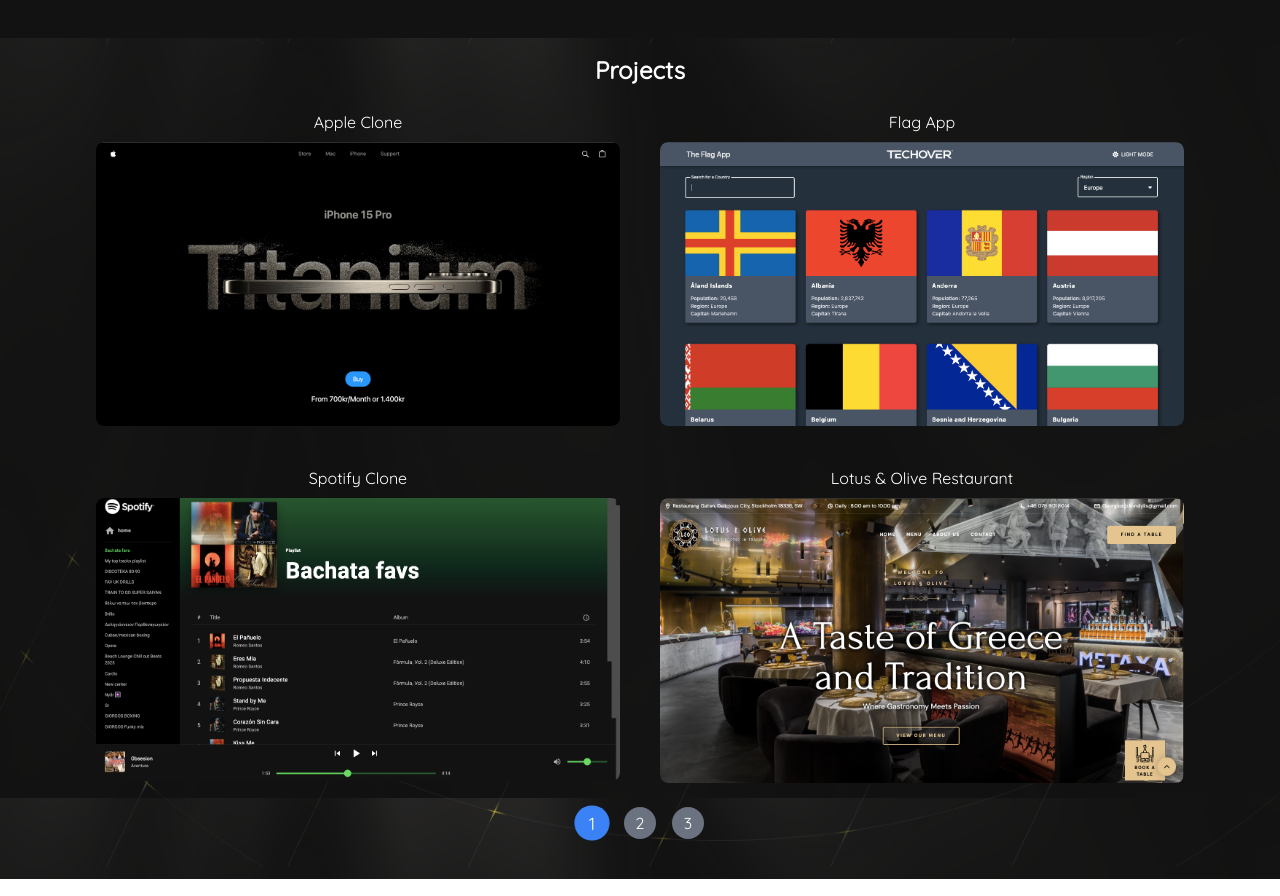
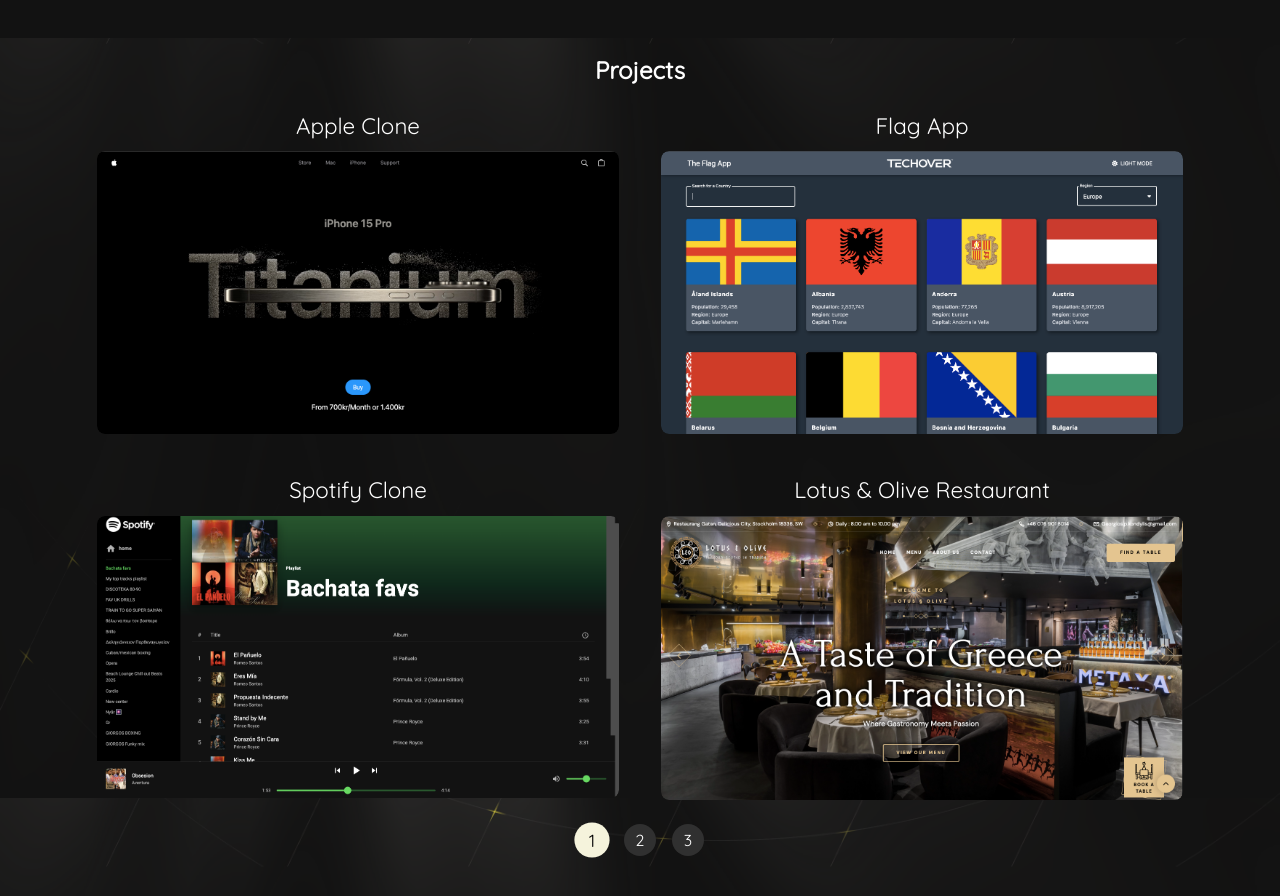
Before and after one commit to georgios-kondylis/React-Portfolio, a React (Vite) app: page / in a window 1280 px wide. Shown: the part 1602-2498 px from the top of the page. Built offline with nearby package versions, Linux system fonts and the light colour scheme.

Commit message:
complete the functionall part in the project section few design changes to do left

```diff
--- a/index.html
+++ b/index.html
@@ -4,7 +4,7 @@
     <meta charset="UTF-8" />
     <link rel="icon" type="image/svg+xml" href="/vite.svg" />
     <meta name="viewport" content="width=device-width, initial-scale=1.0" />
-    <title>Vite + React</title>
+    <title>Georgios</title>
 
     <link rel="stylesheet" href="https://cdnjs.cloudflare.com/ajax/libs/font-awesome/6.0.0-beta3/css/all.min.css">
 
--- a/src/App.jsx
+++ b/src/App.jsx
@@ -57,7 +57,6 @@
                 textColor2={textColor2}
                 toggleSideNav={toggleSideNav} />}
           />
-
         </Routes>
       </div>
     </BrowserRouter>
--- a/src/components/Projects.jsx
+++ b/src/components/Projects.jsx
@@ -1,111 +1,12 @@
 import React, { useState, useEffect } from "react";
-import appleFull from "../assets/Project pics/applebig.png";
-import brainwavefull from "../assets/Project pics/Brainwave.png";
-import spotify from "../assets/Project pics/spotiBig.png";
-import L_O from "../assets/Project pics/lotusOlivePC.png";
-import flagapp from "../assets/Project pics/flagsPC.png";
-import pong from "../assets/Project pics/pong2.mp4";
-import snake from "../assets/Project pics/snake.mp4";
-import klarna from "../assets/Project pics/Klarna.jpg";
-import passGen from "../assets/Project pics/Linkedin-pw-gen-v2.jpg";
-import passGen2 from "../assets/Project pics/pass2.png";
 
-//-----------------------------------------------------
-import css from "../assets/icons/cssicon.png";
-import html from "../assets/icons/htmlicon.png";
-import js from "../assets/icons/jsicon.png";
-import nextjs from "../assets/icons/nextjsicon.png";
-import react from "../assets/icons/reacticon.png";
-import tailwind from "../assets/icons/tailwindicon.png";
-import node from "../assets/icons/node3.png";
-import expressicon from "../assets/icons/expressicon.png";
-import gsap from "../assets/icons/gsapicon.svg";
-import framermotion from "../assets/icons/framermotionicon.svg";
-import restApi from "../assets/icons/RESTapi.png";
-import threeJS from "../assets/icons/3js.png";
-import MUI from "../assets/icons/MUI.png";
-//-----------------------------------------------------
+import { projects } from "../utils";
 
 const Projects = ({ textColor }) => {
   const [hoveredProject, setHoveredProject] = useState(null);
   const [currentSlide, setCurrentSlide] = useState(0);
   const [projectsPerPage, setProjectsPerPage] = useState(4);
 
-  const projects = [
-    {
-      id: 1,
-      name: "Apple Clone",
-      img: appleFull,
-      repo: 'https://github.com/georgios-kondylis/Spotify_Clone.',
-      skillImages: [react, tailwind, gsap, threeJS],
-      description:
-        "Apple clone is my first project with an interactive 3D model of an iPhone.",
-    },
-    {
-      id: 2,
-      name: "Flag App",
-      repo: 'https://github.com/georgios-kondylis/Spotify_Clone.',
-      skillImages: [react, tailwind, restApi],
-      img: flagapp,
-      description: "Developed an API-driven application that dynamically renders country information, including flags, by fetching data from a database using dynamic routing and API requests.",
-    },
-    {
-      id: 3,
-      name: "Spotify Clone",
-      repo: 'https://github.com/georgios-kondylis/Spotify_Clone.',
-      skillImages: [react, MUI, restApi],
-      img: spotify,
-      description: "Clone of Spotify's interface with custom features, utilizing auth keys and API tokens for user interaction.",
-    },
-    {
-      id: 4,
-      name: "Lotus & Olive Restaurant",
-      repo: 'https://github.com/georgios-kondylis/Spotify_Clone.',
-      skillImages: [html, css, js],
-      img: L_O,
-      description: "Modern restaurant website with a functional table booking form.",
-    },
-    {
-      id: 5,
-      name: "Brainwave",
-      repo: 'https://github.com/georgios-kondylis/Spotify_Clone.',
-      skillImages: [react, tailwind, gsap],
-      img: brainwavefull,
-      description: "Brainwave is Futuristic UI design project, still in progress, focusing on front-end development.",
-    },
-    {
-      id: 6,
-      name: "Klarna Checkout",
-      repo: 'https://github.com/georgios-kondylis/Spotify_Clone.',
-      skillImages: [node, js, html, css],
-      img: klarna,
-      description: "Developed a mock store and integrated Klarna's checkout system using Ngrok's gateway URL.",
-    },
-    {
-      id: 7,
-      name: "Pong Game",
-      repo: 'https://github.com/georgios-kondylis/Spotify_Clone.',
-      skillImages: [html, css, js],
-      video: pong,
-      description: "A smooth, two-player Pong game with a fun and interactive gameplay experience.",
-    },
-    {
-      id: 8,
-      name: "Snake Game",
-      repo: 'https://github.com/georgios-kondylis/Spotify_Clone.',
-      skillImages: [html, css, js],
-      video: snake,
-      description: "A classic Snake game built using JavaScript and arrays for dynamic gameplay.",
-    },
-    {
-      id: 9,
-      name: "Password Generator",
-      repo: 'https://github.com/georgios-kondylis/Spotify_Clone.',
-      skillImages: [react, tailwind, gsap],
-      img: passGen2,
-      description: "An app that generates secure random passwords based on user-selected filters.",
-    },
-  ];
 
   useEffect(() => {
     const handleResize = () => {
@@ -145,16 +46,16 @@
                 .map((project) => (
                   <div
                     key={project.id}
-                    className="flex flex-col items-center w-full h-full"
+                    className="relative flex flex-col items-center px-[1px] w-full h-full"
                   >
-                    <h1 className="mb-2">{project.name}</h1>
+                    <h1 className={`${textColor} text-[1.4rem] mb-2 transition-all duration-300 ease-in-out`}>{project.name}</h1>
                     <div
                       className="relative overflow-hidden rounded-lg"
                       onMouseEnter={() => setHoveredProject(project.id)}
                       onMouseLeave={() => setHoveredProject(null)}
                     >
                       {project.video ? (
-                        <video src={project.video}></video>
+                        <video autoPlay muted loop src={project.video}></video>
                       ) : (
                         <img
                           className="max-h-[400px] rounded-lg w-full"
@@ -164,14 +65,14 @@
                       )}
                       <div
                         className={`
-                          absolute inset-0 bg-[#171717ec] w-full flex flex-col justify-between items-center text-white transition-all duration-300 ease-in-out
+                          absolute inset-0 bg-[#000000cb] w-full flex flex-col justify-between items-center text-white transition-all duration-300 ease-in-out
                           ${
                             hoveredProject === project.id
                               ? "translate-y-[0px] opacity-100"
                               : "translate-y-full opacity-0"
                           }`}
                       >
-                        <h1 className="text-[1rem] font-semibold p-4 text-left">
+                        <h1 className="text-[1rem] font-semibold p-[10px] text-left">
                           {project.description}
                         </h1>
 
@@ -180,19 +81,19 @@
                             <img
                               key={i}
                               src={img}
-                              className="object-contain w-[20px]"
+                              className="object-contain max-sm:w-[30px] w-[20px] lg:w-[30px]"
                             />
                           ))}
                         </div>
 
                         {project.name !== "Klarna Checkout" ? (
-                          <div className="absolute flex gap-[10px] p-[20px] bottom-0 right-0">
-                            <i className="text-[1.3rem] fa-solid fa-arrow-up-right-from-square"></i>
-                            <i className="text-[1.3rem] fa-brands fa-github"></i>
+                          <div className="absolute flex gap-[15px] p-[20px] bottom-0 right-0">
+                            <a href={project.live} target="_blank"> <i className="hover:text-[#f5f3dc] hover:scale-125 transition-all duration-300 ease-in-out text-[1.4rem] fa-solid fa-arrow-up-right-from-square"></i></a>
+                            <a href={project.repo} target="_blank"><i className="hover:text-[#f5f3dc] hover:scale-125 text-[1.4rem] transition-all duration-300 ease-in-out fa-brands fa-github"></i></a>
                           </div>
                         ) : (
-                          <div className="absolute flex gap-[10px] p-[20px] bottom-0 right-0">
-                            <i className="text-[1.3rem] fa-brands fa-github"></i>
+                          <div className="absolute flex p-[20px] bottom-0 right-0">
+                            <a href={project.repo} target="_blank"><i className="hover:text-[#f5f3dc] hover:scale-125 text-[1.4rem] transition-all duration-300 ease-in-out fa-brands fa-github"></i></a>
                           </div>
                         )}
                       </div>
@@ -212,7 +113,7 @@
             onClick={() => setCurrentSlide(index)}
             className={`w-8 h-8 rounded-full transition-all duration-300
               ${
-                currentSlide === index ? "bg-blue-500 scale-110" : "bg-gray-500"
+                currentSlide === index ? "bg-[#f5f3dc] text-black scale-110" : "bg-[#303030]"
               }`}
           >
             {index + 1}
--- /dev/null
+++ b/src/utils.js
@@ -0,0 +1,108 @@
+import appleFull from "./assets/Project pics/applebig.png";
+import brainwavefull from "./assets/Project pics/Brainwave.png";
+import spotify from "./assets/Project pics/spotiBig.png";
+import L_O from "./assets/Project pics/lotusOlivePC.png";
+import flagapp from "./assets/Project pics/flagsPC.png";
+import pong from "./assets/Project pics/pong2.mp4";
+import snake from "./assets/Project pics/snake.mp4";
+import klarna from "./assets/Project pics/Klarna.jpg";
+import passGen from "./assets/Project pics/Linkedin-pw-gen-v2.jpg";
+import passGen2 from "./assets/Project pics/pass2.png";
+
+import css from "./assets/icons/cssicon.png";
+import html from "./assets/icons/htmlicon.png";
+import js from "./assets/icons/jsicon.png";
+import nextjs from "./assets/icons/nextjsicon.png";
+import react from "./assets/icons/reacticon.png";
+import tailwind from "./assets/icons/tailwindicon.png";
+import node from "./assets/icons/node3.png";
+import expressicon from "./assets/icons/expressicon.png";
+import gsap from "./assets/icons/gsapicon.svg";
+import framermotion from "./assets/icons/framermotionicon.svg";
+import restApi from "./assets/icons/RESTapi.png";
+import threeJS from "./assets/icons/3js.png";
+import MUI from "./assets/icons/MUI.png";
+
+  export const projects = [
+    {
+      id: 1,
+      name: "Apple Clone",
+      live: 'https://giorgosogamiastsreact.netlify.app//',
+      img: appleFull,
+      repo: 'https://github.com/georgios-kondylis/Georgios_Apple',
+      skillImages: [react, tailwind, gsap, threeJS],
+      description:
+        "Apple clone is my first project with an interactive 3D model of an iPhone.",
+    },
+    {
+      id: 2,
+      name: "Flag App",
+      live: 'https://georgios-the-flagapp-techover.netlify.app/',
+      repo: 'https://github.com/georgios-kondylis/CountryApp',
+      skillImages: [react, tailwind, restApi],
+      img: flagapp,
+      description: "Developed an API-driven application that dynamically renders country information, including flags, by fetching data from a database using dynamic routing and API requests.",
+    },
+    {
+      id: 3,
+      name: "Spotify Clone",
+      live: 'https://inquisitive-valkyrie-b87165.netlify.app/',
+      repo: 'https://github.com/georgios-kondylis/Spotify_Clone.',
+      skillImages: [react, MUI, restApi],
+      img: spotify,
+      description: "Clone of Spotify's interface with custom features, utilizing auth keys and API tokens for user interaction.",
+    },
+    {
+      id: 4,
+      name: "Lotus & Olive Restaurant",
+      live: 'https://georgios-kondylis.github.io/Lotus-Olive-Restaurant/',
+      repo: 'https://github.com/georgios-kondylis/Lotus-Olive-Restaurant',
+      skillImages: [html, css, js],
+      img: L_O,
+      description: "Modern restaurant website with a functional table booking form.",
+    },
+    {
+      id: 5,
+      name: "Brainwave",
+      live: 'https://brainwave-georgios.netlify.app/',
+      repo: 'https://github.com/georgios-kondylis/Brainwave',
+      skillImages: [react, tailwind, gsap],
+      img: brainwavefull,
+      description: "Brainwave is Futuristic UI design project, still in progress, focusing on front-end development.",
+    },
+    {
+      id: 6,
+      name: "Klarna Checkout",
+      repo: 'https://github.com/georgios-kondylis/Klarna',
+      skillImages: [node, js],
+      img: klarna,
+      description: "Developed a mock store and integrated Klarna's checkout system using Ngrok's gateway URL.",
+    },
+    {
+      id: 7,
+      name: "Pong Game",
+      live: 'https://georgios-kondylis.github.io/Pong-Game/Ping_Pong.html',
+      repo: 'https://github.com/georgios-kondylis/Pong-Game',
+      skillImages: [html, css, js],
+      video: pong,
+      description: "A smooth, two-player Pong game with a fun and interactive gameplay experience.",
+    },
+    {
+      id: 8,
+      name: "Snake Game",
+      live: 'https://georgios-kondylis.github.io/Snake_game/snake.html',
+      repo: 'https://github.com/georgios-kondylis/Snake_game',
+      skillImages: [html, css, js],
+      video: snake,
+      description: "A classic Snake game built using JavaScript and arrays for dynamic gameplay.",
+    },
+    {
+      id: 9,
+      name: "Password Generator",
+      live: 'https://georgios-kondylis.github.io/PasswordGenerator/starter-code/index.html',
+      repo: 'https://github.com/georgios-kondylis/PasswordGenerator',
+      skillImages: [react, tailwind, gsap],
+      img: passGen2,
+      description: "An app that generates secure random passwords based on user-selected filters.",
+    },
+  ];
```
